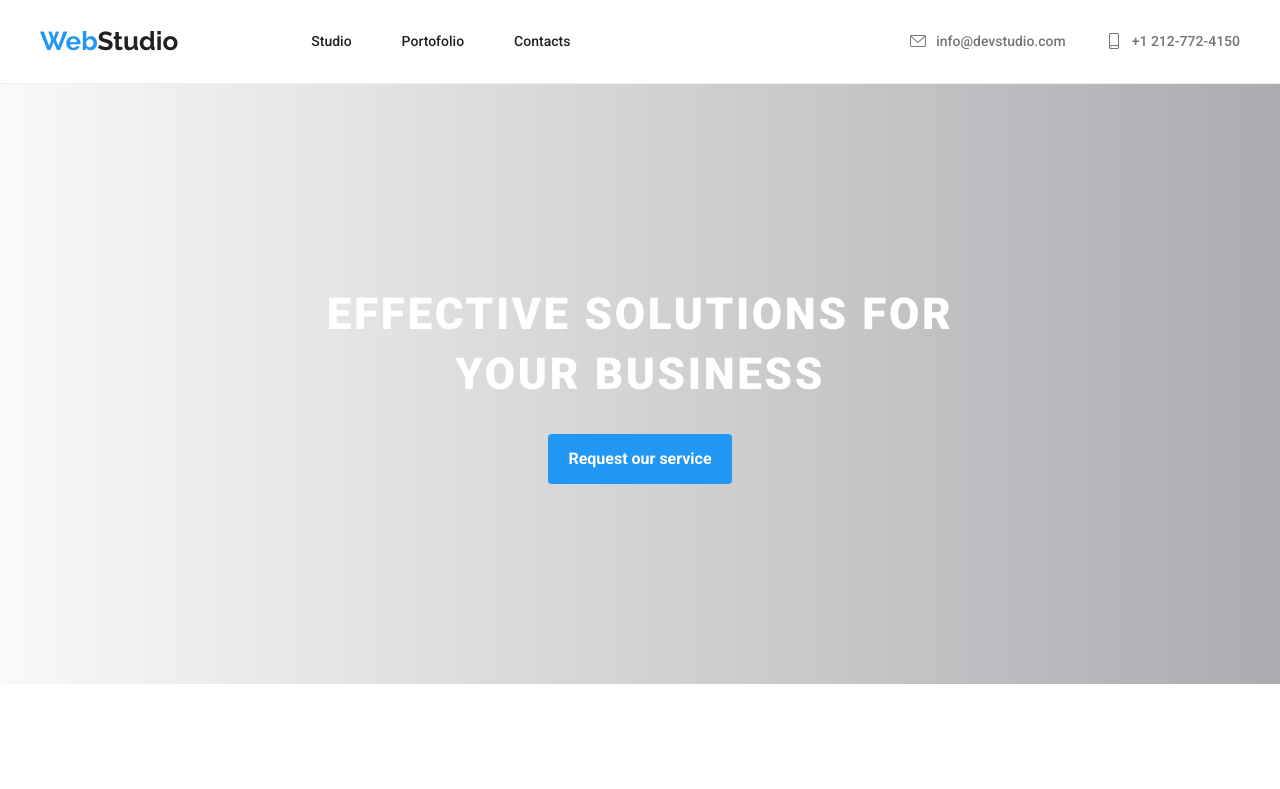
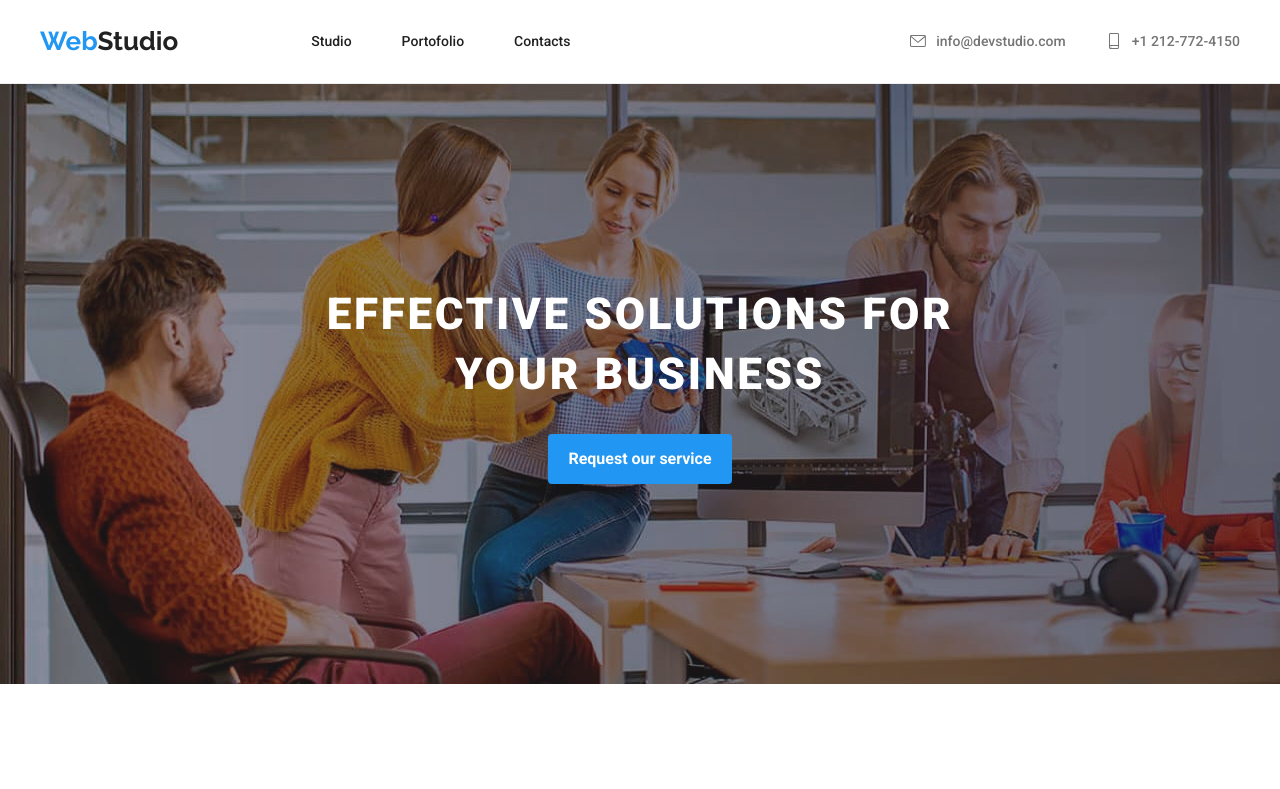
Before and after one commit to samibumbar/goit-markup-hw-04, a plain HTML site: page index.html in a window 1280 px wide. Shown: the top 789 px of the page. Drawn offline with nearby package versions, Linux system fonts and the light colour scheme.

Commit message:
goit-markup-hw-04

```diff
--- a/css/styles.css
+++ b/css/styles.css
@@ -122,7 +122,7 @@ body {
       rgba(47, 48, 58, 0.4),
       rgba(196, 196, 196, 0.1)
     ),
-    url(./images/hero-bg-image.jpg);
+    url(/images/hero-bg-image.jpg);
   background-size: cover;
 }
 
```
